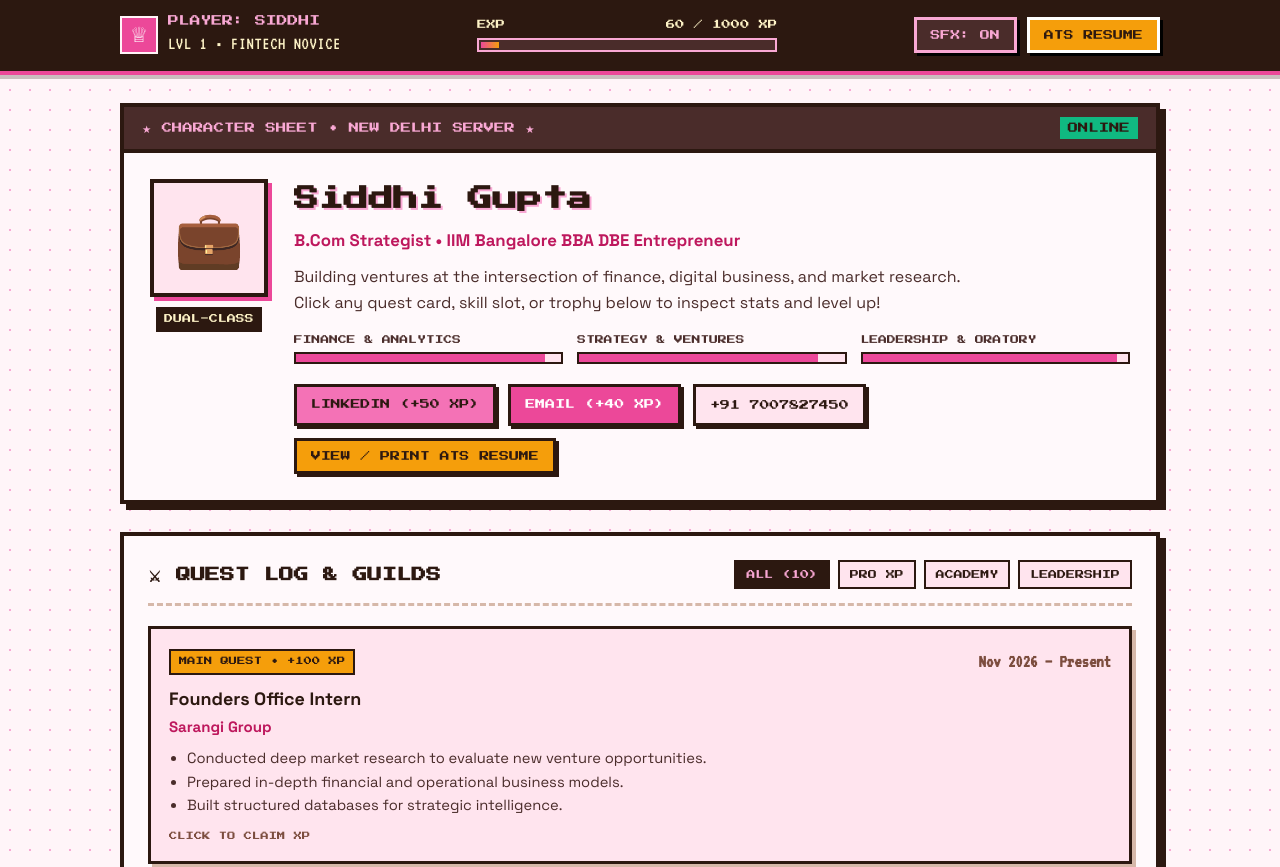
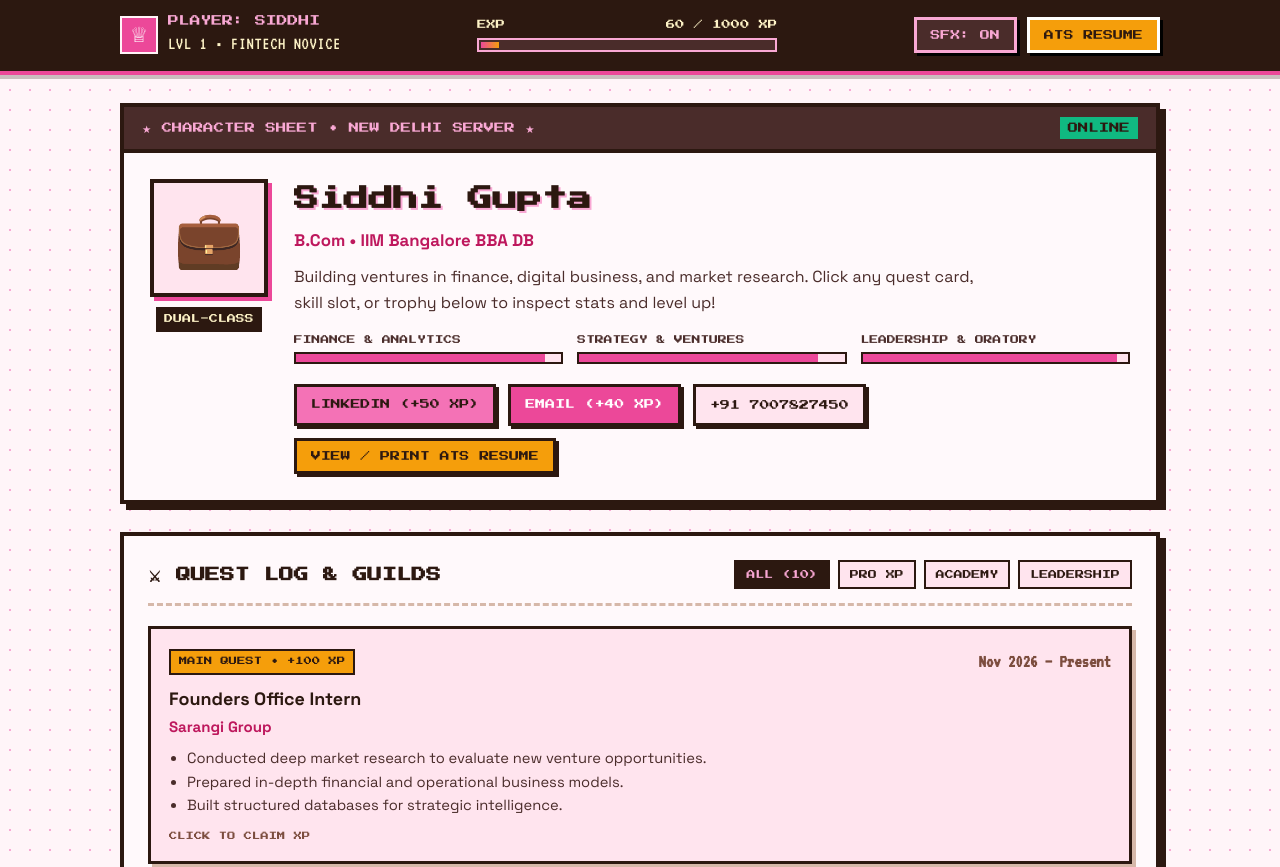
Before and after one commit to siddhiguptta/siddhi-gupta-portfolio, a plain HTML site: page index.html in a window 1280 px wide. Shown: the top 867 px of the page. Drawn offline with Linux system fonts and the light colour scheme.

Commit message:
Update character description and class details

```diff
--- a/index.html
+++ b/index.html
@@ -65,9 +65,9 @@
 
                     <div class="character-info">
                         <h1 class="pixel-title">Siddhi Gupta</h1>
-                        <p class="character-class">B.Com Strategist &bull; IIM Bangalore BBA DBE Entrepreneur</p>
+                        <p class="character-class">B.Com &bull; IIM Bangalore BBA DB </p>
                         <p class="character-bio">
-                            Building ventures at the intersection of finance, digital business, and market research. Click any quest card, skill slot, or trophy below to inspect stats and level up!
+                            Building ventures in finance, digital business, and market research. Click any quest card, skill slot, or trophy below to inspect stats and level up!
                         </p>
 
                         <div class="stat-bars">
```
